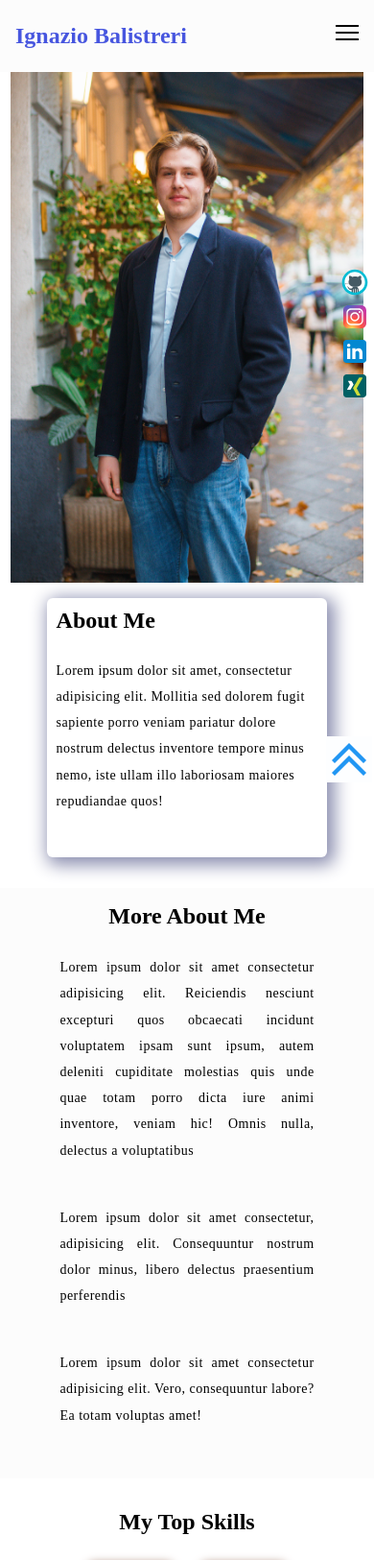
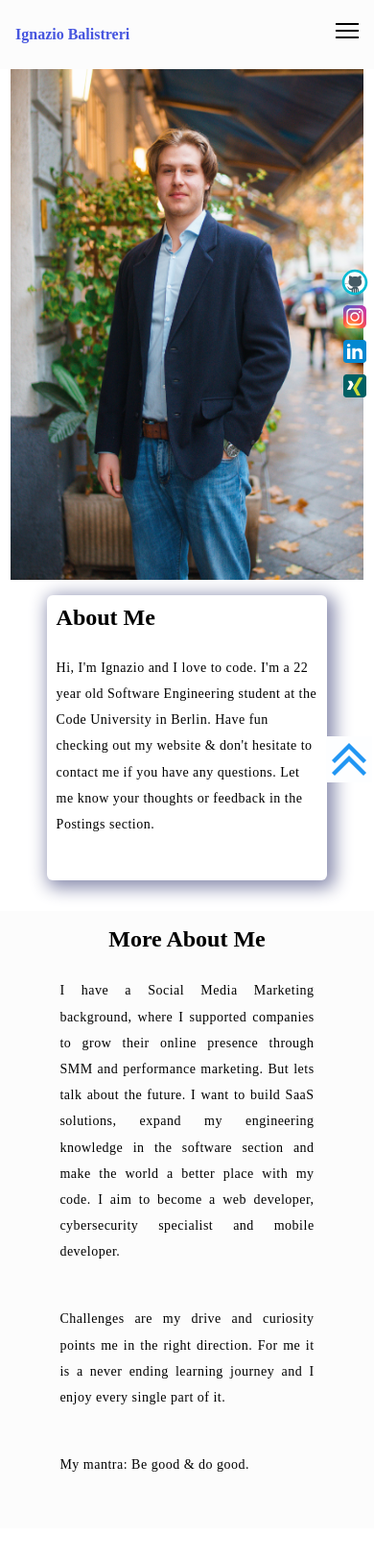
Before and after one commit to Ignazio-00/Portfolio, a Flask app: page / in a window 390 px wide. Shown: the top 1625 px of the page at 96% size. Run offline with Flask 2, Linux system fonts and the light colour scheme; the visitor is signed in with stand-in values (Sample User, id 1).

Commit message:
add media queries mobile✅

```diff
--- a/website/static/css/style.css
+++ b/website/static/css/style.css
@@ -55,6 +55,8 @@ a:hover {
 body {
     font-family: var(--font-family);
 }
+
+
 
 /* Navbar */
 nav {
@@ -357,7 +359,7 @@ footer {
 .up-arrow {
     width: 3rem;
     height: 3rem;
-    z-index: 99;
+    z-index: 9999;
 }
 
 .create-post {
@@ -694,7 +696,7 @@ footer {
 }
 
 @media screen and (max-width: 26.25rem) {
-    /* width of 420px or 26.25rem */
+    /* width of 420px or 26.25rem or below */
     .hero img {
         height: 37.25rem;
         width: 23rem;
@@ -715,4 +717,26 @@ footer {
     .containerf {
         max-width: 17.75rem;
     }
+
+    h1 {
+        font-size: 1rem;
+    }
+    .textarea-media {
+        max-width: 100%;
+    }
+    .btnf {
+        padding:2px 4px;
+        font-size:80%;
+        line-height: 2;
+        border-radius: 0.7rem;
+    }
+    .button {
+        padding:4px 8px;
+        font-size:80%;
+        line-height: 2;
+    }
+    .copy {
+        font-size: 0.65rem;
+    }
+
 }
--- a/website/templates/base.html
+++ b/website/templates/base.html
@@ -76,7 +76,6 @@
     {% endif %}
   {% endwith %}
   <div>{% block content %}{% endblock %}</div>
-    <!-- Social accounts -->
     <footer>
       <p class="copy">&copy; Copyright 2022</p>
       <p class="copy">
--- a/website/templates/create_post.html
+++ b/website/templates/create_post.html
@@ -2,7 +2,7 @@
 {% block content %}
 <form method="POST" class="containerf">
     <h1>Make a post</h1>
-    <textarea name="text" id="text" placeholder="Post something fun 😄" cols="75" rows="14"></textarea>
+    <textarea class="textarea-media" name="text" id="text" placeholder="Post something fun 😄" cols="75" rows="14"></textarea>
     <br>
     <div style="flex-shrink: 0;" class="h2">
         <button type="submit" class="button">Post</button>
--- a/website/templates/index.html
+++ b/website/templates/index.html
@@ -8,10 +8,12 @@
     <div class="bio animate__animated animate__shakeX">
       <h2 class="bio-title">About Me</h2>
       <p class="bio-text">
-        Lorem ipsum dolor sit amet, consectetur adipisicing elit. Mollitia sed
-        dolorem fugit sapiente porro veniam pariatur dolore nostrum delectus
-        inventore tempore minus nemo, iste ullam illo laboriosam maiores
-        repudiandae quos!
+        Hi, I'm Ignazio and I love to code. I'm a 22 year old
+        Software Engineering student at the Code University
+        in Berlin. Have fun checking out my website & don't
+        hesitate to contact me if you have any questions.
+        Let me know your thoughts or feedback in the Postings
+        section.
       </p>
     </div>
   </section>
@@ -20,18 +22,21 @@
   <section class="more-about">
     <h2>More About Me</h2>
     <p>
-      Lorem ipsum dolor sit amet consectetur adipisicing elit. Reiciendis
-      nesciunt excepturi quos obcaecati incidunt voluptatem ipsam sunt ipsum,
-      autem deleniti cupiditate molestias quis unde quae totam porro dicta
-      iure animi inventore, veniam hic! Omnis nulla, delectus a voluptatibus
+      I have a Social Media Marketing background, where I supported
+      companies to grow their online presence through SMM and
+      performance marketing. But lets talk about the future.
+      I want to build SaaS solutions, expand my engineering knowledge
+      in the software section and make the world a better place
+      with my code. I aim to become a web developer, cybersecurity
+      specialist and mobile developer.
     </p>
     <p>
-      Lorem ipsum dolor sit amet consectetur, adipisicing elit. Consequuntur
-      nostrum dolor minus, libero delectus praesentium perferendis
+      Challenges are my drive and curiosity points me in the right direction.
+      For me it is a never ending learning journey and I enjoy every single
+      part of it.
     </p>
     <p>
-      Lorem ipsum dolor sit amet consectetur adipisicing elit. Vero,
-      consequuntur labore? Ea totam voluptas amet!
+      My mantra: Be good & do good.
     </p>
   </section>
 
@@ -62,7 +67,7 @@
           produce high-end fashion products. They use kimono fabrics
           from Japan to produce handcrafted fashion.
         </p>
-        <a href="#" target="_blank" class="project-link">Check it Out</a>
+        <a href="#" target="_blank" class="project-link">Take a look</a>
       </div>
       <div class="project-container project-card">
         <img src="/static/images/slash-homepage.png" alt="Slash" loading="lazy" class="project-pic" />
@@ -70,9 +75,9 @@
         <p class="project-details">
           The //Slash Hackathon unites like-minded people to come together
           during a Hackathon and work on ideas that make the world a better place
-          with the theme of sustainablility.
+          with the theme of sustainability.
         </p>
-        <a href="#" target="_blank" class="project-link">Check it Out</a>
+        <a href="#" target="_blank" class="project-link">Take a look</a>
       </div>
       <div class="project-container project-card">
         <img src="/static/images/fb-ads-screenshot.png" alt="IMB media" loading="lazy" class="project-pic" />
@@ -82,7 +87,7 @@
           business to improve their online visibility and overall revenue
           through performance marketing.
         </p>
-        <a href="#" target="_blank" class="project-link">Check it Out</a>
+        <a href="#" target="_blank" class="project-link">Take a look</a>
       </div>
     </div>
   </section>
```
Also changed, not shown: website/templates/posts_div.html (+4 -11 lines), ReadMe/README.md, 1 other file.
